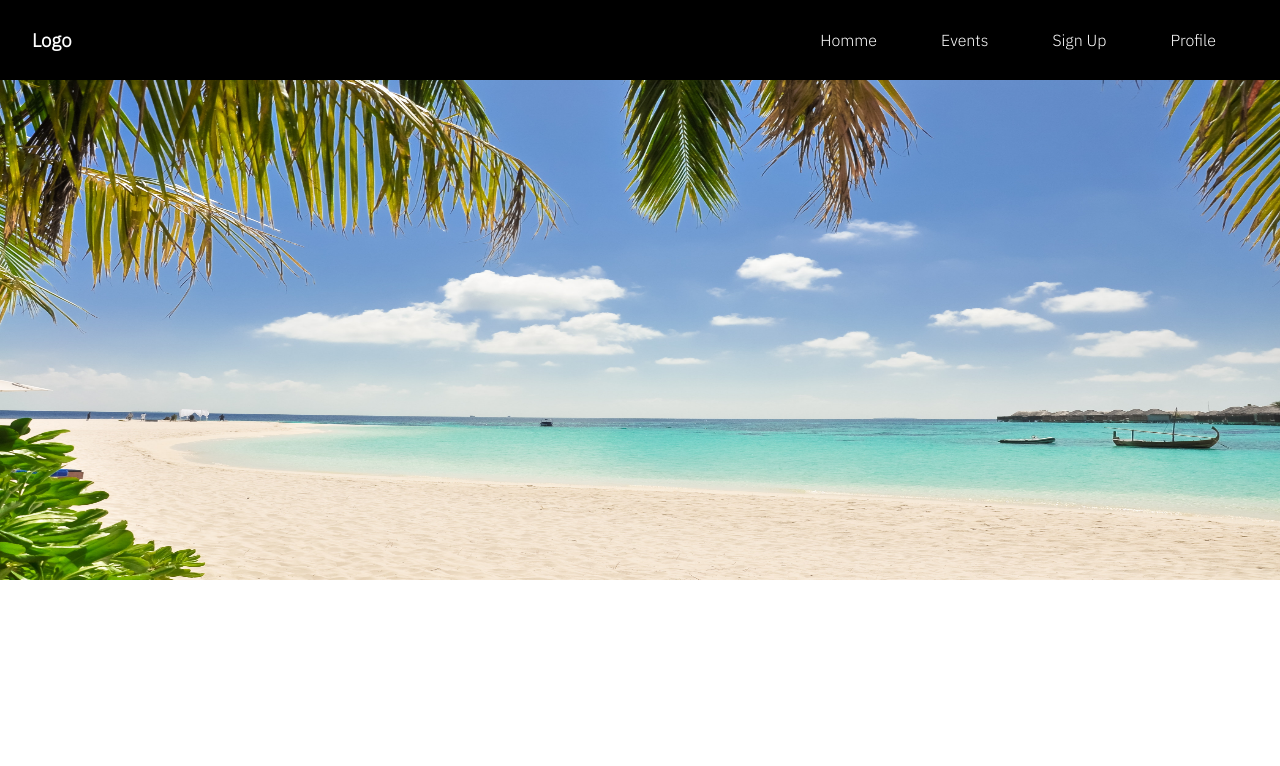
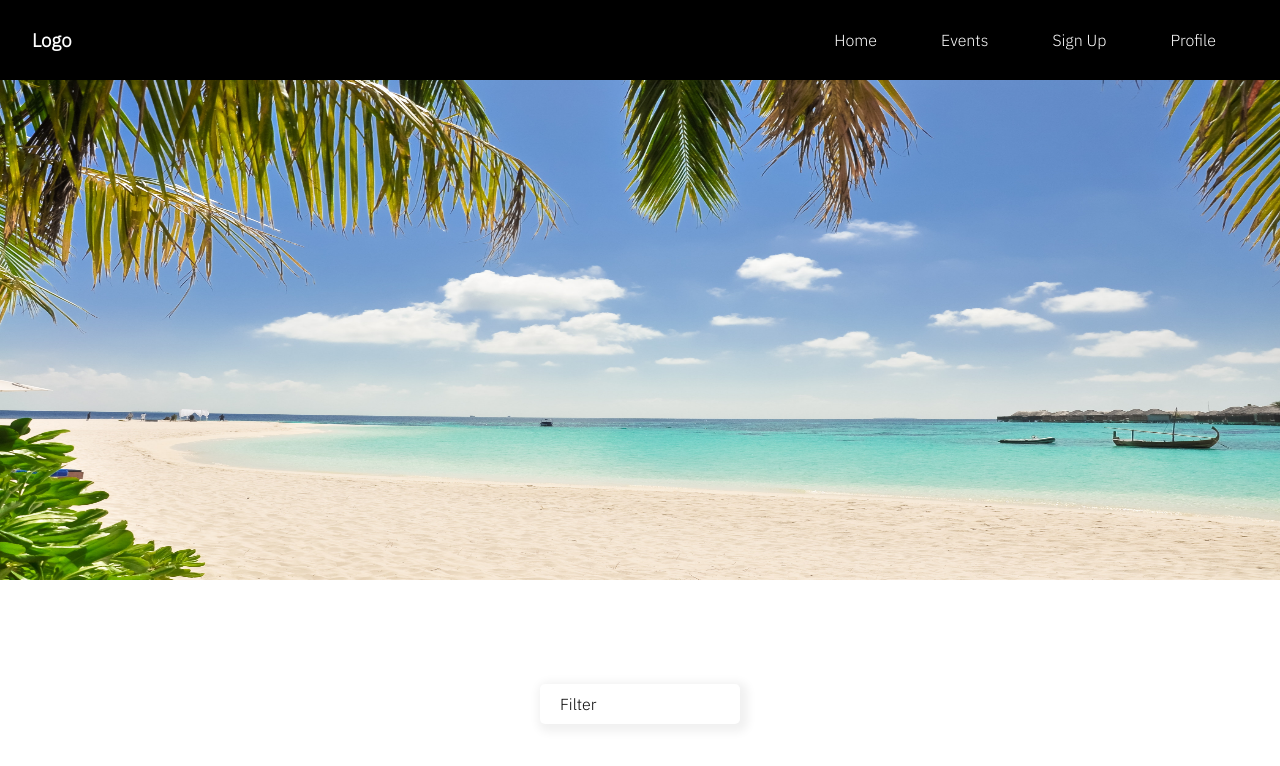
Before and after one commit to SergioManuelJob/CleanBeach-Project, a React (Create React App) app in the folder frontend/: page / in a window 1280 px wide. Shown: the top 766 px of the page. Built offline with nearby package versions, Linux system fonts and the light colour scheme.

Commit message:
dropdown button added

```diff
--- a/frontend/package.json
+++ b/frontend/package.json
@@ -8,7 +8,10 @@
     "@testing-library/user-event": "^13.5.0",
     "react": "^18.2.0",
     "react-dom": "^18.2.0",
+    "react-icons": "^4.8.0",
     "react-scripts": "5.0.1",
+    "sass": "^1.58.3",
+    "styled-components": "^5.3.8",
     "web-vitals": "^2.1.4"
   },
   "scripts": {
--- a/frontend/src/App.js
+++ b/frontend/src/App.js
@@ -1,12 +1,17 @@
-import React from 'react';
+import React, { useState } from 'react';
 import Navbar from './components/Navbar/Navbar';
 import Image from './images/pexels-asad-photo-maldives-1450353.jpg';
+import Dropdown from './components/Dropdown/Dropdown';
 
 function App() {
+
+const [selected, setSelected] = useState('');
+
   return (
     <React.Fragment>
       <Navbar/>
       <img className='beachimg' src={Image} alt="Beach" />
+      <Dropdown selected={selected} setSelected={setSelected} />
     </React.Fragment>
   );
 
--- /dev/null
+++ b/frontend/src/components/Dropdown/Dropdown.jsx
@@ -0,0 +1,25 @@
+import './Dropdown.scss';
+import { useState } from 'react';
+import {AiFillCaretDown} from 'react-icons/ai';
+
+function Dropdown() {
+    const[isActive, setIsActive] = useState(false);
+    return(
+        <div className='dropdown'>
+            <div className='dropdown-btn' onClick={(e) => setIsActive(!isActive)}>
+                Filter <AiFillCaretDown style={{ color: 'white' }}/>
+            </div>
+            {isActive && (
+            <div className='dropdown-content'>
+                <div className='dropdown-item'>Option1</div>
+                <div className='dropdown-item'>Option2</div>
+                <div className='dropdown-item'>Option3</div>
+            </div>
+           )}
+        </div>
+    )
+
+
+}
+
+export default Dropdown;
--- /dev/null
+++ b/frontend/src/components/Dropdown/Dropdown.scss
@@ -0,0 +1,39 @@
+.dropdown {
+    width: 200px;
+    user-select: none;
+    margin: 100px auto;
+    position: relative;
+}
+
+.dropdown .dropdown-btn {
+    padding: 10px 20px;
+    background: white;
+    box-shadow: 3px 3px 10px 5px rgba(0, 0, 0, 0.06);
+    color: black;
+    display: flex;
+    align-items: center;
+    justify-content: space-between;
+    cursor: pointer;
+    border-radius: 5px;
+}
+
+.dropdown .dropdown-content {
+    position: absolute;
+    top: 110%;
+    left: 0;
+    padding: 10px;
+    background: white;
+    box-shadow: 3px 3px 10px 5px rgba(0, 0, 0, 0.06);
+    width: 100%;
+    border-radius: 5px;
+}
+
+.dropdown .dropdown-content .dropdown-item {
+    padding: 10px;
+    cursor: pointer;
+    transition: all 0.2s;
+}
+
+.dropdown .dropdown-content .dropdown-item:hover {
+    background: #f4f4f4;
+}
--- a/frontend/src/components/Navbar/Navbar.jsx
+++ b/frontend/src/components/Navbar/Navbar.jsx
@@ -5,7 +5,7 @@ function Navbar() {
         <header>
             <h3 href="#">Logo</h3>
             <nav>
-                <a href="/#">Homme</a>
+                <a href="/#">Home</a>
                 <a href="/#">Events</a>
                 <a href="/#">Sign Up</a>
                 <a href="/#">Profile</a>
```
Also changed, not shown: frontend/src/components/Dropdown.css (added), frontend/src/components/Navbar.js (added), 1 other file (tests, documents, lock files or other folders).
